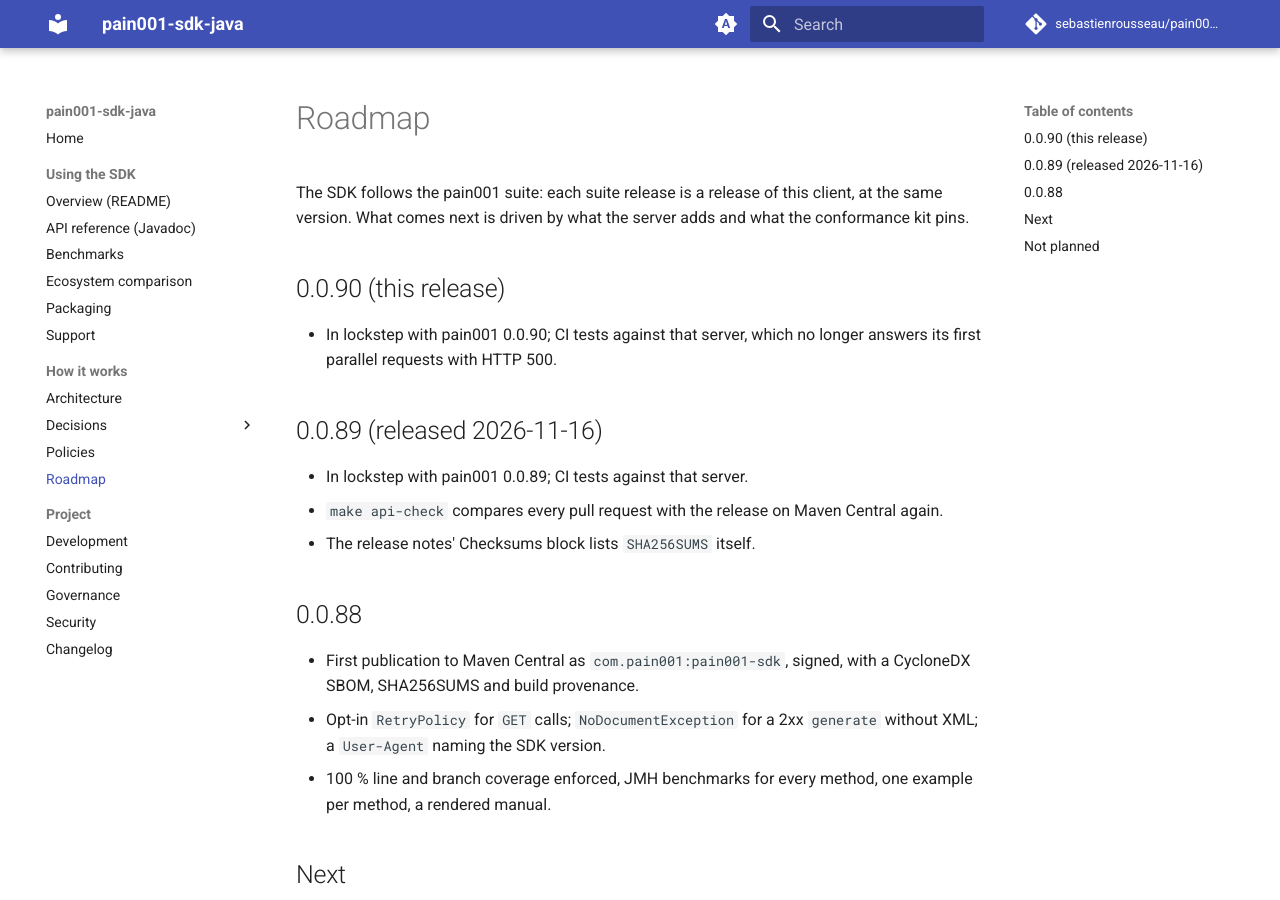
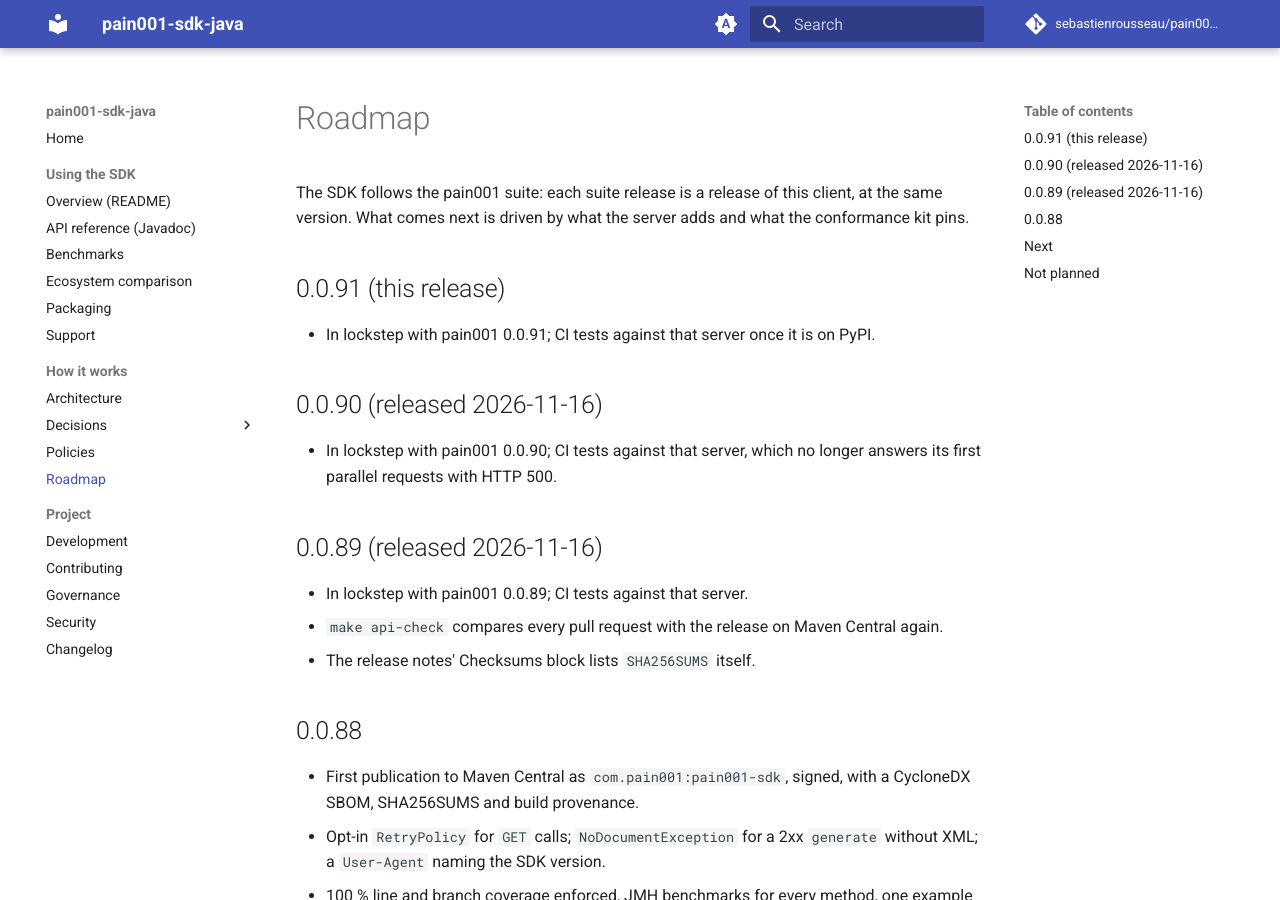
Before and after one commit to sebastienrousseau/pain001-sdk-java, an MkDocs documentation site: the page built from docs/ROADMAP.md, in a window 1280 px wide and 900 px high. Built offline with MkDocs 1.6.1 and Material for MkDocs 9.7.7, drawn with Linux system fonts in a browser that asks for light colours; comment, search, counter and statistics services are not loaded.

Commit message:
chore: align every version restatement at 0.0.91
The suite's 0.0.91 release covers the whole family, so the SDK version
moves with it: pom.xml, Pain001Client.VERSION (and with it the
User-Agent and its test), CITATION.cff, the Maven and Gradle snippets
in README.md, docs/index.md and docs/packaging.md, the artifact names
and verify commands in docs/packaging.md, the KEYS.asc verify-tag
example and the bug report's SDK version placeholder.

SECURITY.md shows 0.0.91 as current and 0.0.90 as the prior row;
SUPPORT.md adds a 0.0.91 row and marks 0.0.90 superseded. The roadmap
gains a 0.0.91 section and records 0.0.90 as released. The CHANGELOG
opens an Unreleased section for the work.

The server pin stays at pain001 0.0.90 until core 0.0.91 is on PyPI.
Verified: scripts/verify-release-versions 0.0.91 passes.

Assisted-by: Claude Code:claude-opus-5-5
Co-Authored-By: Claude Opus 5.5 <noreply@anthropic.com>
Signed-off-by: Sebastien Rousseau <sebastienrousseau@users.noreply.github.com>

```diff
--- a/docs/ROADMAP.md
+++ b/docs/ROADMAP.md
@@ -6,7 +6,12 @@ The SDK follows the pain001 suite: each suite release is a release of
 this client, at the same version. What comes next is driven by what the
 server adds and what the conformance kit pins.
 
-## 0.0.90 (this release)
+## 0.0.91 (this release)
+
+- In lockstep with pain001 0.0.91; CI tests against that server once
+  it is on PyPI.
+
+## 0.0.90 (released 2026-11-16)
 
 - In lockstep with pain001 0.0.90; CI tests against that server, which
   no longer answers its first parallel requests with HTTP 500.
--- a/pom.xml
+++ b/pom.xml
@@ -7,7 +7,7 @@
 
   <groupId>com.pain001</groupId>
   <artifactId>pain001-sdk</artifactId>
-  <version>0.0.90</version>
+  <version>0.0.91</version>
   <packaging>jar</packaging>
 
   <name>pain001-sdk</name>
```
Also changed, not shown: CHANGELOG.md (+2 -0 lines), README.md (+2 -2 lines), SECURITY.md (+2 -2 lines), SUPPORT.md (+2 -1 lines), docs/index.md (+1 -1 lines), docs/packaging.md (+6 -6 lines), 5 other files.
